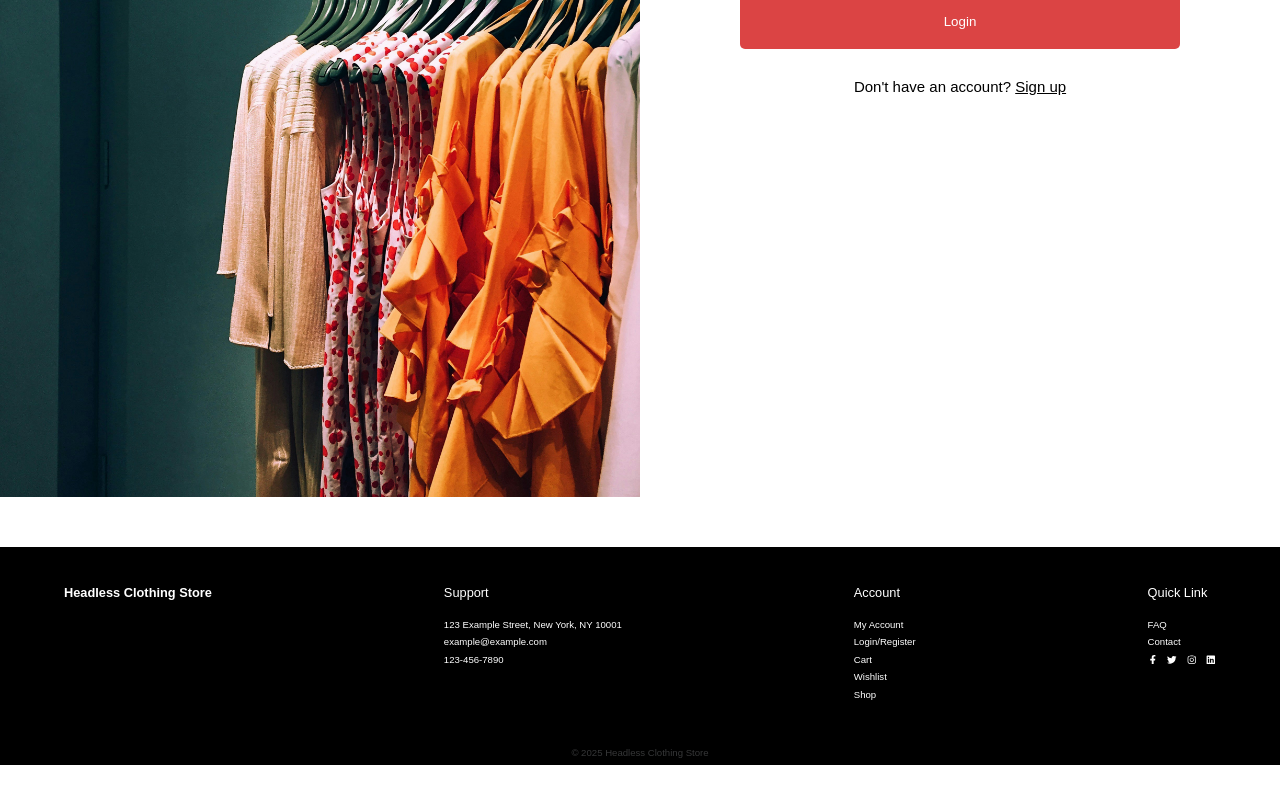
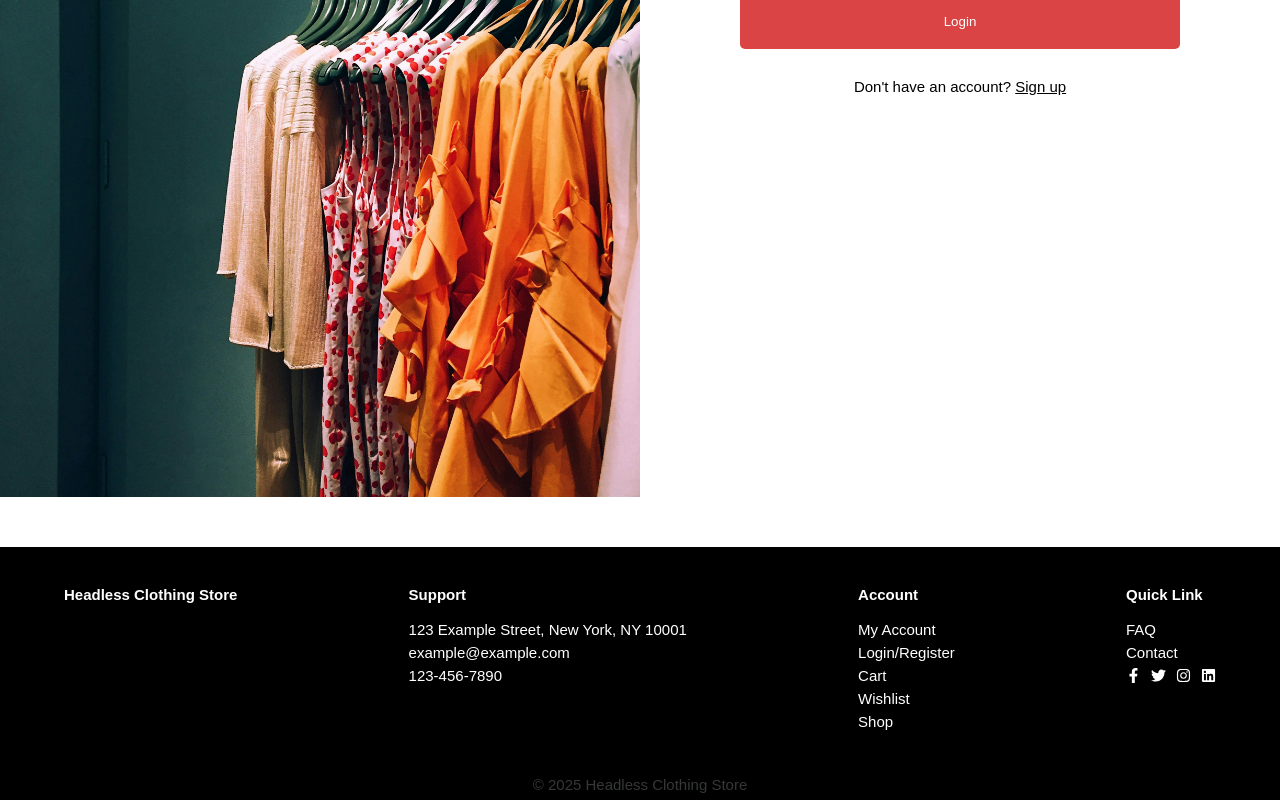
Before and after one commit to MattiVboiii/gw2_svm, a React (Vite) app: page /login in a window 1280 px wide. Shown: the part 415-1215 px from the top of the page. Before the commit the page ends 1180 px from the top, so only its background shows below. Built offline with nearby package versions, Linux system fonts and the light colour scheme.

Commit message:
changed font sizes

```diff
--- a/src/styles/global/Footer.module.css
+++ b/src/styles/global/Footer.module.css
@@ -9,30 +9,30 @@
       display: flex;
       justify-content: space-between;
       padding: 5vh 5vw;
-
       h1 {
         font-weight: bold;
-        font-size: 1vw;
+        font-size: 1.5rem;
       }
       h2 {
-        font-size: 1vw;
+        font-size: 1.5rem;
         margin-bottom: 2.5vh;
+        font-weight: bold;
       }
       p {
-        font-size: 0.75vw;
+        font-size: 1.5rem;
         margin-bottom: 1vh;
       }
       a {
         text-decoration: none;
         color: white;
         transition: all 0.2s ease-in-out;
-        font-size: 0.75vw;
+        font-size: 1.5rem;
         position: relative;
         &:hover {
           color: var(--redAccent);
         }
         &::before {
-          content: '';
+          content: "";
           position: absolute;
           width: 100%;
           height: 0.15vh;
@@ -56,7 +56,7 @@
     .copyright {
       text-align: center;
       color: var(--primaryDarkGrey);
-      font-size: 0.75vw;
+      font-size: 1.5rem;
       padding-bottom: 1vh;
     }
   }
@@ -71,7 +71,7 @@
         text-align: center;
         h2 {
           margin-top: 2.5vh;
-          margin-bottom: 1vh;
+          margin-bottom: 1.5vh;
         }
       }
     }
```
